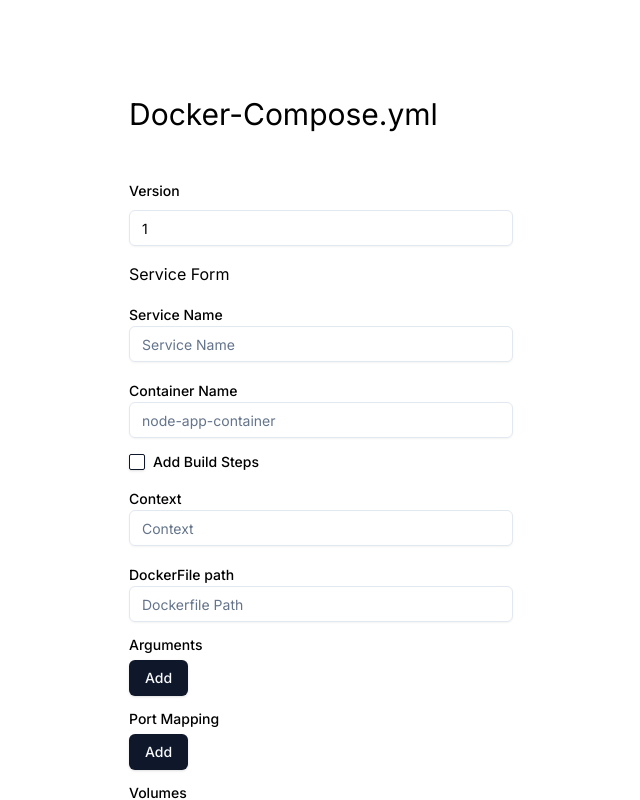
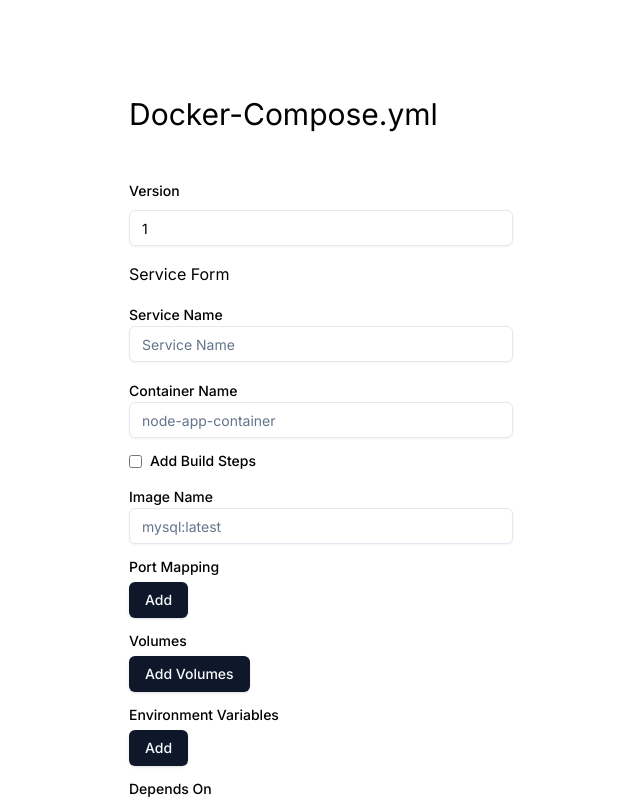
Before and after one commit to zeeshanbhati/docker-compose-generator, a Next.js app: page / in a window 1280 px wide. Both pictures are taken after a click on the button "Add". Shown: the top 800 px of the page, without its empty margins (319-959 px from the left). Built offline with nearby package versions, Linux system fonts and the light colour scheme.

Commit message:
Extract Field Logic Out of Service Form

```diff
--- a/app/page.tsx
+++ b/app/page.tsx
@@ -3,8 +3,9 @@ import { Input } from "@/components/ui/input";
 import { Label } from "@/components/ui/label";
 import { Checkbox } from "@/components/ui/checkbox";
 import { ServiceForm } from "@/components/DockerFormComponents/ServiceForm";
-import { FormProvider, useForm } from "react-hook-form";
+import { FormProvider, useFieldArray, useForm } from "react-hook-form";
 import { IDockerForm } from "@/types";
+import { Button } from "@/components/ui/button";
 
 const initialData: IDockerForm = {
   version: "1",
@@ -13,10 +14,46 @@ const initialData: IDockerForm = {
 
 export default function Home() {
   const methods = useForm({ defaultValues: initialData });
+  const { register, control } = methods;
+  const { fields, remove, append } = useFieldArray({
+    control,
+    name: "services",
+  });
 
   const onSubmit = (data: unknown) => {
     console.log("Works");
-    console.log("data");
+    console.log(data);
+  };
+
+  const appendService = () => {
+    append({
+      key: "",
+      value: {
+        container_name: "",
+        buildRequired: false,
+        build: {
+          context: "",
+          dockerfile: "",
+          args: [],
+        },
+        image: "",
+        ports: [],
+        environment: [],
+        volumes: [],
+        command: "",
+        depends_on: [],
+        healthcheck: {
+          test: "",
+          interval: "",
+          timeout: "",
+          retries: "",
+        },
+      },
+    });
+  };
+
+  const removeService = (index: number) => {
+    remove(index);
   };
 
   return (
@@ -36,8 +73,15 @@ export default function Home() {
               </div>
 
               <h1 className=""> Service Form </h1>
-
-              <ServiceForm />
+              {fields.map((service: any, index: number) => (
+                <div key={service.id}>
+                  <ServiceForm index={index} />
+                  <Button onClick={() => removeService(index)} />
+                </div>
+              ))}
+              <Button type="button" onClick={appendService}>
+                Add
+              </Button>
             </div>
             {/* <button type="submit">Submit</button> */}
           </form>
--- a/components/DockerFormComponents/BuildForm.tsx
+++ b/components/DockerFormComponents/BuildForm.tsx
@@ -61,7 +61,9 @@ const BuildArguments = ({ serviceIndex }: { serviceIndex: number }) => {
         </div>
       ))}
 
-      <Button onClick={append}>Add</Button>
+      <Button type="button" onClick={append}>
+        Add
+      </Button>
     </>
   );
 };
--- a/components/DockerFormComponents/ServiceForm.tsx
+++ b/components/DockerFormComponents/ServiceForm.tsx
@@ -4,24 +4,141 @@ import { Label } from "@/components/ui/label";
 import { Checkbox } from "@/components/ui/checkbox";
 import { BuildForm } from "./BuildForm";
 import { HealthCheckForm } from "./HealthCheck";
-import { useFieldArray, useForm, useFormContext } from "react-hook-form";
+import {
+  useFieldArray,
+  useForm,
+  useFormContext,
+  useWatch,
+} from "react-hook-form";
 import { PortMapping } from "./PortMapping";
 import { VolumeMapping } from "./VolumeMapping";
 import { Button } from "@/components/ui/button";
 
-export const ServiceForm = () => {
+export const ServiceForm = ({ index }: { index: number }) => {
   const methods = useFormContext();
-  const { register, getValues, setValue, watch } = methods;
+  const { register, getValues, setValue, control, watch } = methods;
   const { fields, remove, append } = useFieldArray({
-    name: "services",
+    control,
+    name: `services[${index}]`,
   });
+  const at = useWatch({ name: `services[${index}]` });
 
-  console.log(watch("services"));
+  //console.log(watch("services"));
 
   console.log(getValues(`services[0].value.buildRequired`));
 
   return (
-    <>
+    <div className="space-y-4">
+      <div>
+        <Label className="">Service Name</Label>
+        <Input
+          id="service-name"
+          placeholder="Service Name"
+          {...register(`services[${index}].key`)}
+        />
+      </div>
+
+      <div>
+        <Label>Container Name</Label>
+        <Input
+          placeholder="node-app-container"
+          {...register(`services[${index}].value.container_name`)}
+        />
+      </div>
+
+      <div className="flex items-center space-x-2">
+        <input
+          type="checkbox"
+          {...register(`services[${index}].value.buildRequired`)}
+        />
+        <label
+          htmlFor="terms2"
+          className="text-sm font-medium leading-none peer-disabled:cursor-not-allowed peer-disabled:opacity-70"
+        >
+          Add Build Steps
+        </label>
+      </div>
+
+      {getValues(`services[${index}].value.buildRequired`) && (
+        <BuildForm serviceIndex={index} />
+      )}
+
+      {!getValues(`services[${index}].value.buildRequired`) && (
+        <div>
+          <Label>Image Name</Label>
+          <Input
+            placeholder="mysql:latest"
+            {...register(`services[${index}].value.image`)}
+          />
+        </div>
+      )}
+      <PortMapping serviceIndex={index} />
+
+      <VolumeMapping serviceIndex={index} />
+
+      <EnvironmentVariables serviceIndex={index} />
+
+      <BuildDependencies serviceIndex={index} />
+
+      <div>
+        <Label>Command</Label>
+        <Input
+          placeholder="npm start"
+          {...register(`services[${index}].value.command`)}
+        />
+      </div>
+
+      <HealthCheckForm serviceIndex={index} />
+    </div>
+  );
+};
+
+export const BackupServiceForm = () => {
+  const methods = useFormContext();
+  const { register, getValues, setValue, control, watch } = methods;
+  const { fields, remove, append } = useFieldArray({
+    control,
+    name: "services",
+  });
+  const at = useWatch({ name: "services" });
+
+  //console.log(watch("services"));
+
+  console.log(getValues(`services[0].value.buildRequired`));
+
+  const appendService = () => {
+    append({
+      key: "",
+      value: {
+        container_name: "",
+        buildRequired: false,
+        build: {
+          context: "",
+          dockerfile: "",
+          args: [],
+          depends_on: [],
+        },
+        image: "",
+        ports: [],
+        environment: [],
+        volumes: [],
+        command: "",
+        healthcheck: {
+          test: "",
+          interval: "",
+          timeout: "",
+          retries: "",
+        },
+      },
+    });
+  };
+
+  const removeService = (index: number) => {
+    remove(index);
+  };
+
+  return (
+    <div>
       {fields.map((field, index) => (
         <div key={field.id} className="space-y-4">
           <div>
@@ -42,8 +159,8 @@ export const ServiceForm = () => {
           </div>
 
           <div className="flex items-center space-x-2">
-            <Checkbox
-              id="terms2"
+            <input
+              type="checkbox"
               {...register(`services[${index}].value.buildRequired`)}
             />
             <label
@@ -84,10 +201,15 @@ export const ServiceForm = () => {
           </div>
 
           <HealthCheckForm serviceIndex={index} />
+
+          <Button onClick={() => removeService(index)} />
         </div>
       ))}
-      <button onClick={append}> Add</button>
-    </>
+      <Button type="button" onClick={appendService}>
+        {" "}
+        Add
+      </Button>
+    </div>
   );
 };
 
```
